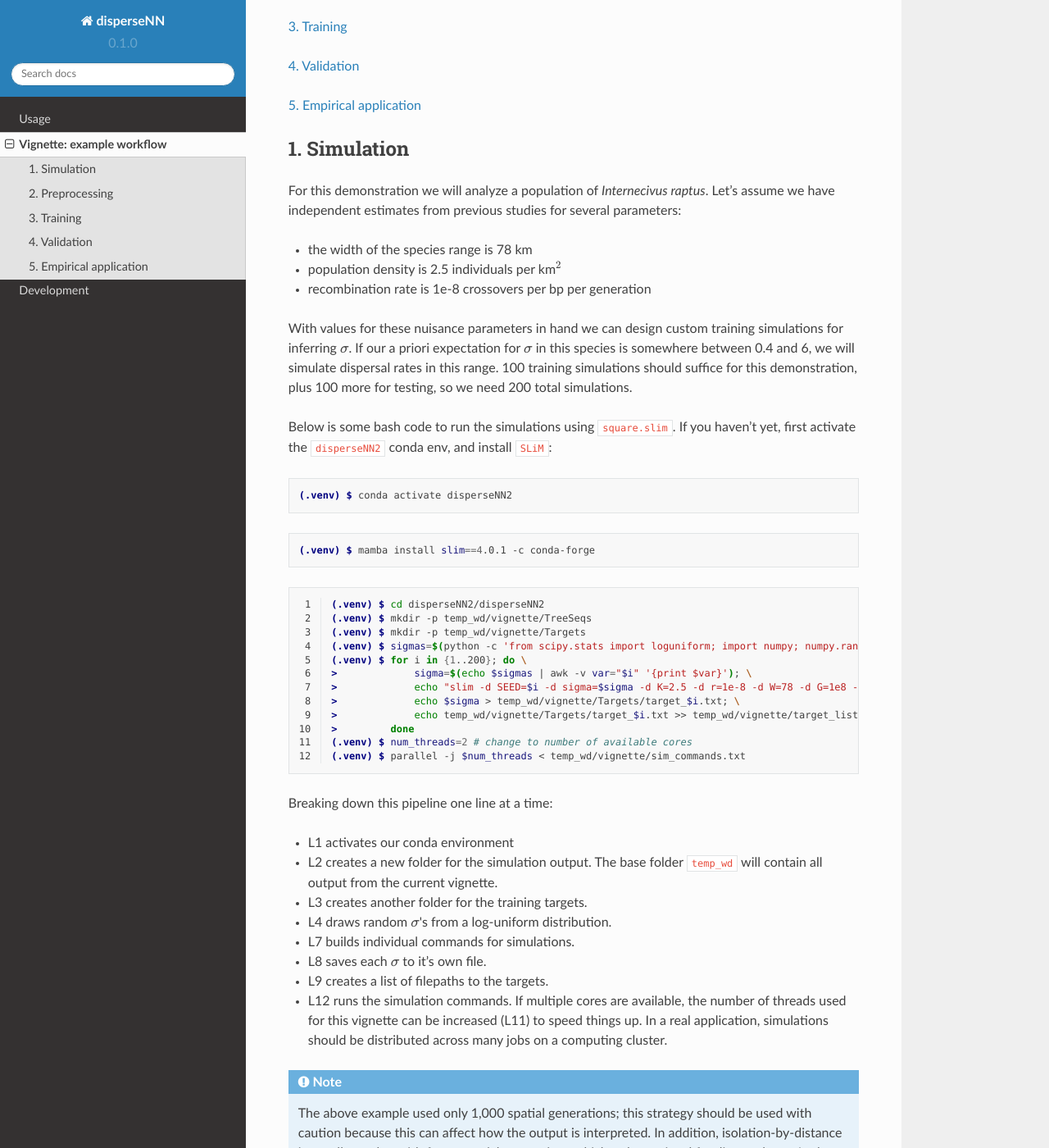
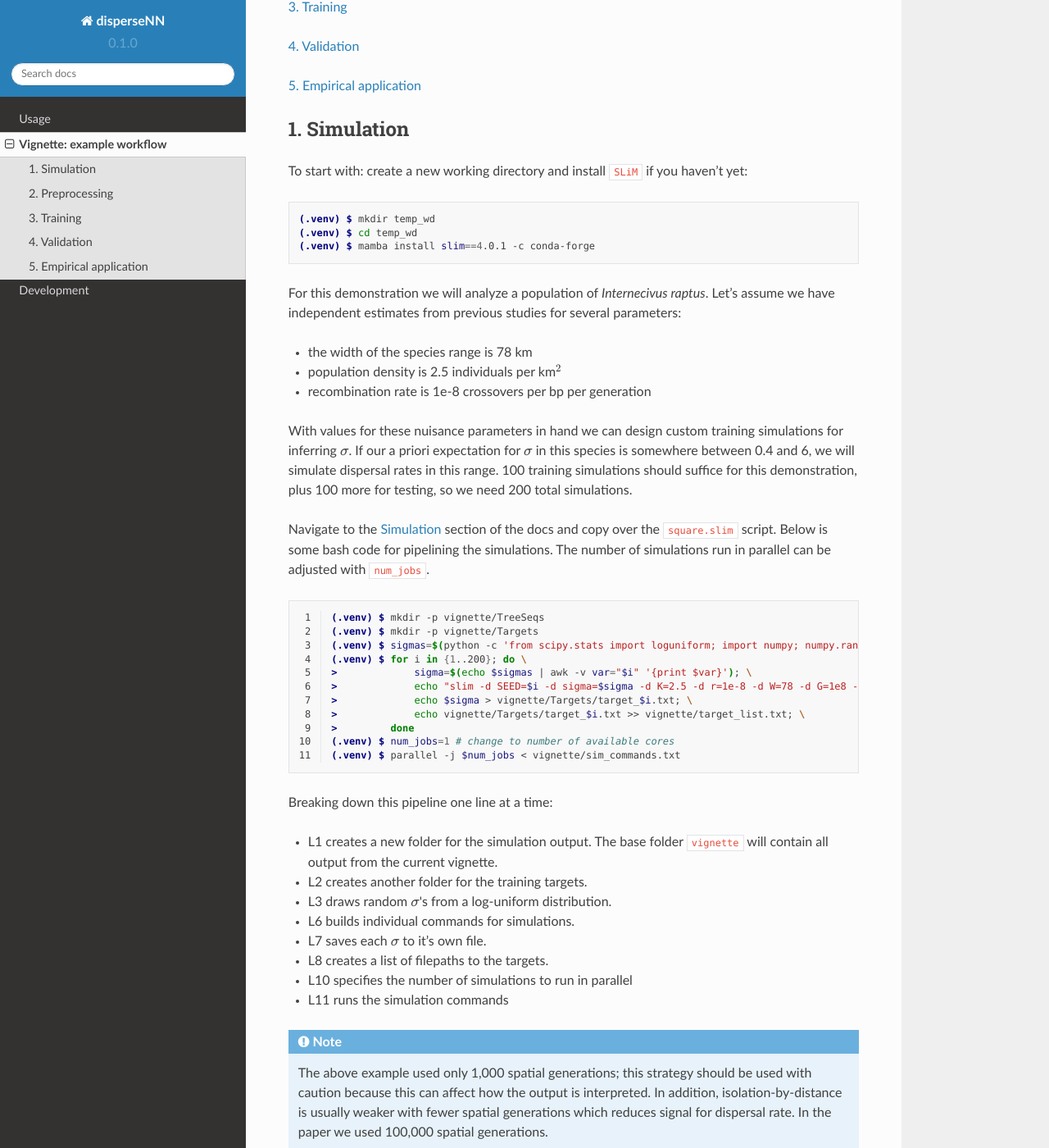
Before and after one commit to kr-colab/disperseNN2, a Sphinx documentation site: the page built from docs/source/vignette.rst, in a window 1280 px wide and 1400 px high, scrolled down 404 px. Shown: the whole window at 82% size. Built offline with Sphinx 7.4.7 and the Read the Docs theme 2.0.0, drawn with Linux system fonts in a browser that asks for light colours; some of the changed text lies outside the part shown.

Commit message:
REVAMPED VIGNETTE

```diff
--- a/docs/source/vignette.rst
+++ b/docs/source/vignette.rst
@@ -25,6 +25,15 @@ This vignette shows a complete pipeline for a small application of ``disperseNN2
 1. Simulation
 -------------
 
+To start with: create a new working directory and install ``SLiM`` if you haven't yet:
+
+.. code-block:: console
+
+                (.venv) $ mkdir temp_wd
+                (.venv) $ cd temp_wd
+                (.venv) $ mamba install slim==4.0.1 -c conda-forge
+
+
 For this demonstration we will analyze a population of *Internecivus raptus*. Let's assume we have independent estimates from previous studies for several parameters:
 
 - the width of the species range is 78 km
@@ -33,42 +42,33 @@ For this demonstration we will analyze a population of *Internecivus raptus*. Le
 
 With values for these nuisance parameters in hand we can design custom training simulations for inferring :math:`\sigma`. If our a priori expectation for :math:`\sigma` in this species is somewhere between 0.4 and 6, we will simulate dispersal rates in this range. 100 training simulations should suffice for this demonstration, plus 100 more for testing, so we need 200 total simulations.
 
-Below is some bash code to run the simulations using ``square.slim``. If you haven't yet, first activate the ``disperseNN2`` conda env, and install ``SLiM``:
-
-.. code-block:: console
-
-                (.venv) $ conda activate disperseNN2
-
-.. code-block:: console
-
-                (.venv) $ mamba install slim==4.0.1 -c conda-forge
+Navigate to the :ref:`simulation` section of the docs and copy over the ``square.slim`` script. Below is some bash code for pipelining the simulations. The number of simulations run in parallel can be adjusted with ``num_jobs``.
 
 .. code-block:: console
                 :linenos:
 
-		(.venv) $ cd disperseNN2/disperseNN2
-                (.venv) $ mkdir -p temp_wd/vignette/TreeSeqs
-                (.venv) $ mkdir -p temp_wd/vignette/Targets
+                (.venv) $ mkdir -p vignette/TreeSeqs
+                (.venv) $ mkdir -p vignette/Targets
 		(.venv) $ sigmas=$(python -c 'from scipy.stats import loguniform; import numpy; numpy.random.seed(seed=12345); print(*loguniform.rvs(0.4,6,size=200))')
                 (.venv) $ for i in {1..200}; do \
                 >             sigma=$(echo $sigmas | awk -v var="$i" '{print $var}'); \
-		>             echo "slim -d SEED=$i -d sigma=$sigma -d K=2.5 -d r=1e-8 -d W=78 -d G=1e8 -d maxgens=1000 -d OUTNAME=\"'temp_wd/vignette/TreeSeqs/output'\" SLiM_recipes/square.slim" >> temp_wd/vignette/sim_commands.txt; \
-		>             echo $sigma > temp_wd/vignette/Targets/target_$i.txt; \
-		>             echo temp_wd/vignette/Targets/target_$i.txt >> temp_wd/vignette/target_list.txt; \
+		>             echo "slim -d SEED=$i -d sigma=$sigma -d K=2.5 -d r=1e-8 -d W=78 -d G=1e8 -d maxgens=1000 -d OUTNAME=\"'vignette/TreeSeqs/output'\" square.slim" >> vignette/sim_commands.txt; \
+		>             echo $sigma > vignette/Targets/target_$i.txt; \
+		>             echo vignette/Targets/target_$i.txt >> vignette/target_list.txt; \
 		>         done
-		(.venv) $ num_threads=2 # change to number of available cores
-		(.venv) $ parallel -j $num_threads < temp_wd/vignette/sim_commands.txt
+		(.venv) $ num_jobs=1 # change to number of available cores
+		(.venv) $ parallel -j $num_jobs < vignette/sim_commands.txt
 
 Breaking down this pipeline one line at a time:
 
-- L1 activates our conda environment
-- L2 creates a new folder for the simulation output. The base folder ``temp_wd`` will contain all output from the current vignette.
-- L3 creates another folder for the training targets.
-- L4 draws random :math:`\sigma`\'s from a log-uniform distribution.
-- L7 builds individual commands for simulations.
-- L8 saves each :math:`\sigma` to it's own file.
-- L9 creates a list of filepaths to the targets.
-- L12 runs the simulation commands. If multiple cores are available, the number of threads used for this vignette can be increased (L11) to speed things up. In a real application, simulations should be distributed across many jobs on a computing cluster.
+- L1 creates a new folder for the simulation output. The base folder ``vignette`` will contain all output from the current vignette.
+- L2 creates another folder for the training targets.
+- L3 draws random :math:`\sigma`\'s from a log-uniform distribution.
+- L6 builds individual commands for simulations.
+- L7 saves each :math:`\sigma` to it's own file.
+- L8 creates a list of filepaths to the targets.
+- L10 specifies the number of simulations to run in parallel
+- L11 runs the simulation commands
 
 .. note::
 
@@ -80,16 +80,16 @@ To recapitate the tree sequences output by ``SLiM``:
 
 		(.venv) $ for i in {1..200}; do \
 		>             echo "python -c 'import tskit,msprime; \
-		>                              ts=tskit.load(\"temp_wd/vignette/TreeSeqs/output_$i.trees\"); \
+		>                              ts=tskit.load(\"vignette/TreeSeqs/output_$i.trees\"); \
 		>		               Ne=len(ts.individuals()); \
 		>		               demography = msprime.Demography.from_tree_sequence(ts); \
 		>		               demography[1].initial_size = Ne; \
 		>		               ts = msprime.sim_ancestry(initial_state=ts, recombination_rate=1e-8, demography=demography, start_time=ts.metadata[\"SLiM\"][\"cycle\"],random_seed=$i,); \
-		>		               ts.dump(\"temp_wd/vignette/TreeSeqs/output_$i"_"recap.trees\")'" \
-		>             >> temp_wd/vignette/recap_commands.txt; \
-		>             echo temp_wd/vignette/TreeSeqs/output_$i"_"recap.trees >> temp_wd/vignette/tree_list.txt; \
+		>		               ts.dump(\"vignette/TreeSeqs/output_$i"_"recap.trees\")'" \
+		>             >> vignette/recap_commands.txt; \
+		>             echo vignette/TreeSeqs/output_$i"_"recap.trees >> vignette/tree_list.txt; \
 		>         done
-		(.venv) $ parallel -j $num_threads < temp_wd/vignette/recap_commands.txt
+		(.venv) $ parallel -j $num_jobs < vignette/recap_commands.txt
 
 
 
@@ -110,54 +110,58 @@ To recapitate the tree sequences output by ``SLiM``:
 2. Preprocessing
 ----------------
 
-Next, we need to preprocess the input for ``disperseNN2``. But first we need to clean up our *I. raptus* metadata.
+Next, we need to preprocess the input for ``disperseNN2``. But first we need to clean up our *I. raptus* metadata, because we will use the empirical sampling locations during preprocessing. Go ahead and clone our git repo which contains the empirical data we're analyzing,
+
+.. code-block:: console
+
+                (.venv) $ git clone https://github.com/chriscrsmith/disperseNN2.git
+
 
 Let's pretend we want to take a subset of individuals from a particular geographic region, the "Scotian Shelf-East" region. Below is an example command that might be used to parse and reformat the metadata, but these steps will vary depending on the idiosyncracies of your particular dataset.
 
 .. code-block:: console
 
-		(.venv) $ cat Examples/VCFs/iraptus_meta_full.txt | grep "Scotian Shelf - East" | sed s/"\t"/,/g > temp_wd/vignette/iraptus.csv
+		(.venv) $ cat disperseNN2/Examples/VCFs/iraptus_meta_full.txt | grep "Scotian Shelf - East" | sed s/"\t"/,/g > vignette/iraptus.csv
 
-We provide a simple script for subsetting a VCF for a particular set of individuals, which also filters indels and non-variant sites:
 
-.. code-block:: console
+..
+ We provide a simple script for subsetting a VCF for a particular set of individuals, which also filters indels and non-variant sites:
 
-		(.venv) $ python Empirical/subset_vcf.py Examples/VCFs/iraptus_full.vcf.gz temp_wd/vignette/iraptus.csv temp_wd/vignette/iraptus.vcf 0 1 12345
-		(.venv) $ gunzip temp_wd/vignette/iraptus.vcf.gz
+		(.venv) $ python Empirical/subset_vcf.py disperseNN2/Examples/VCFs/iraptus_full.vcf.gz vignette/iraptus.csv vignette/iraptus.vcf 0 1 12345
+		(.venv) $ gunzip vignette/iraptus.vcf.gz
+ The flags for ``Empirical/subset_vcf.py`` are:
 
-The flags for ``Empirical/subset_vcf.py`` are:
-
-1. path to input vcf (gzipped)
-2. path to metadata (.csv)
-3. output name
-4. minimum read depth to retain a SNP (int)
-5. minimum proportion of samples represented to keep a SNP (float)
-6. random number seed (int)
+ 1. path to input vcf (gzipped)
+ 2. path to metadata (.csv)
+ 3. output name
+ 4. minimum read depth to retain a SNP (int)
+ 5. minimum proportion of samples represented to keep a SNP (float)
+ 6. random number seed (int)
 
 Last, build a .locs file:
 
 .. code-block:: console
 
-                (.venv) $ count=$(cat temp_wd/vignette/iraptus.vcf | grep -v "##" | grep "#" | wc -w)
+                (.venv) $ count=$(cat disperseNN2/Examples/VCFs/iraptus.vcf | grep -v "##" | grep "#" | wc -w)
                 (.venv) $ for i in $(seq 10 $count); do \
-                >             id=$(cat temp_wd/vignette/iraptus.vcf | grep -v "##" | grep "#" | cut -f $i); \
-                >             grep -w $id temp_wd/vignette/iraptus.csv; \
-                >         done | cut -d "," -f 4,5 | sed s/","/"\t"/g > temp_wd/vignette/iraptus.locs
+                >             id=$(cat disperseNN2/Examples/VCFs/iraptus.vcf | grep -v "##" | grep "#" | cut -f $i); \
+                >             grep -w $id vignette/iraptus.csv; \
+                >         done | cut -d "," -f 4,5 | sed s/","/"\t"/g > vignette/iraptus.locs
 
 This filtering results in 1951 SNPs from 95 individuals. These values are included in our below ``disperseNN2`` preprocessing command:
 
 .. code-block:: console
 
-		(.venv) $ python disperseNN2.py \
-		>                 --out temp_wd/vignette/output_dir \
-		>	          --seed 12345 \
-		>	          --preprocess \
-		>	          --num_snps 1951 \
-		>	          --n 95 \
-		>	          --tree_list temp_wd/vignette/tree_list.txt \
-		>	          --target_list temp_wd/vignette/target_list.txt \
-		>	          --empirical temp_wd/vignette/iraptus \
-		>	          --hold_out 100
+		(.venv) $ disperseNN2 \
+		>             --out vignette/output_dir \
+		>	      --seed 12345 \
+		>	      --preprocess \
+		>	      --num_snps 1951 \
+		>	      --n 95 \
+		>	      --tree_list vignette/tree_list.txt \
+		>	      --target_list vignette/target_list.txt \
+		>	      --empirical vignette/iraptus \
+		>	      --hold_out 100
 
 
 
@@ -183,23 +187,23 @@ In the below ``disperseNN2`` training command, we set ``pairs`` to 1000; this is
 
 .. code-block:: console
 
-                (.venv) $ python disperseNN2.py \
-		>                --out temp_wd/vignette/output_dir \
-		> 		 --seed 12345 \
-		> 		 --train \
-		>                --max_epochs 100 \
-		>                --validation_split 0.2 \
-		>                --batch_size 10 \
-		>                --learning_rate 1e-4 \
-		>                --pairs 1000 \
-		>                --pairs_encode 100 \
-		>		 > temp_wd/vignette/output_dir/training_history_12345.txt
+                (.venv) $ disperseNN2 \
+		>             --out vignette/output_dir \
+		> 	      --seed 12345 \
+		> 	      --train \
+		>             --max_epochs 100 \
+		>             --validation_split 0.2 \
+		>             --batch_size 10 \
+		>             --learning_rate 1e-4 \
+		>             --pairs 1000 \
+		>             --pairs_encode 100 \
+		>	      > vignette/output_dir/training_history_12345.txt
 
 After the run completes, let's visualize the training history:
 
 .. code-block:: console
 
-                (.venv) $ python disperseNN2.py --plot_history temp_wd/vignette/output_dir/training_history_12345.txt
+                (.venv) $ disperseNN2 --plot_history vignette/output_dir/training_history_12345.txt
 
 .. figure:: training_vignette.png
    :scale: 50 %
@@ -230,16 +234,16 @@ Next, we will validate the trained model on simulated test data. In a real appli
 
 .. code-block:: console
 
-                (.venv) $ python disperseNN2.py \
-		>                --out temp_wd/vignette/output_dir \
-                >                --seed 12345 \
-		>                --predict \
-		>                --batch_size 10 \
-		>                --pairs 1000 \
-		>                --pairs_encode 100 \
-		>                --num_pred 100
+                (.venv) $ disperseNN2 \
+		>             --out vignette/output_dir \
+                >             --seed 12345 \
+		>             --predict \
+		>             --batch_size 10 \
+		>             --pairs 1000 \
+		>             --pairs_encode 100 \
+		>             --num_pred 100
 
-We visualized the predictions, ``temp_wd/vignette/output_dir/Test/predictions_12345.txt``, in R:
+We visualized the predictions, ``vignette/output_dir/Test/predictions_12345.txt``, in R:
 
 .. figure:: results_vignette.png
    :scale: 50 %
@@ -267,31 +271,31 @@ Since we are satisfied with the performance of the model on the held-out test se
 
 .. code-block:: console
 
-		(.venv) $ python disperseNN2.py \
-		>                --out temp_wd/vignette/output_dir \
-                >                --seed 12345 \
-		>		 --predict \
-		>		 --empirical temp_wd/vignette/iraptus \
-		>		 --batch_size 10 \
-		>                --pairs 1000 \
-		>		 --pairs_encode 100 \
-		>                --num_reps 10
+		(.venv) $ disperseNN2 \
+		>             --out vignette/output_dir \
+                >             --seed 12345 \
+		>	      --predict \
+		>	      --empirical vignette/iraptus \
+		>	      --batch_size 10 \
+		>             --pairs 1000 \
+		>	      --pairs_encode 100 \
+		>             --num_reps 10
 
-The final empirical results are stored in: ``temp_wd/vignette/output_dir/empirical_12345.txt``.
+The final empirical results are stored in: ``vignette/output_dir/empirical_12345.txt``.
 
 .. code-block:: console
 
-		(.venv) $ cat temp_wd/vignette/output_dir/empirical_12345.txt
-		temp_wd/vignette/iraptus rep0 3.9546769304
-		temp_wd/vignette/iraptus rep1 4.6855290594
-		temp_wd/vignette/iraptus rep2 4.3364704416
-		temp_wd/vignette/iraptus rep3 4.7014474282
-		temp_wd/vignette/iraptus rep4 4.8244376973
-		temp_wd/vignette/iraptus rep5 4.0308759743
-		temp_wd/vignette/iraptus rep6 4.4378236653
-		temp_wd/vignette/iraptus rep7 3.298943647
-		temp_wd/vignette/iraptus rep8 3.3897050226
-		temp_wd/vignette/iraptus rep9 4.3753988221
+		(.venv) $ cat vignette/output_dir/empirical_12345.txt
+		vignette/iraptus rep0 3.9546769304
+		vignette/iraptus rep1 4.6855290594
+		vignette/iraptus rep2 4.3364704416
+		vignette/iraptus rep3 4.7014474282
+		vignette/iraptus rep4 4.8244376973
+		vignette/iraptus rep5 4.0308759743
+		vignette/iraptus rep6 4.4378236653
+		vignette/iraptus rep7 3.298943647
+		vignette/iraptus rep8 3.3897050226
+		vignette/iraptus rep9 4.3753988221
 
 
 
```
Also changed, not shown: other parts of docs/source/vignette.rst (+1 -1 lines).
